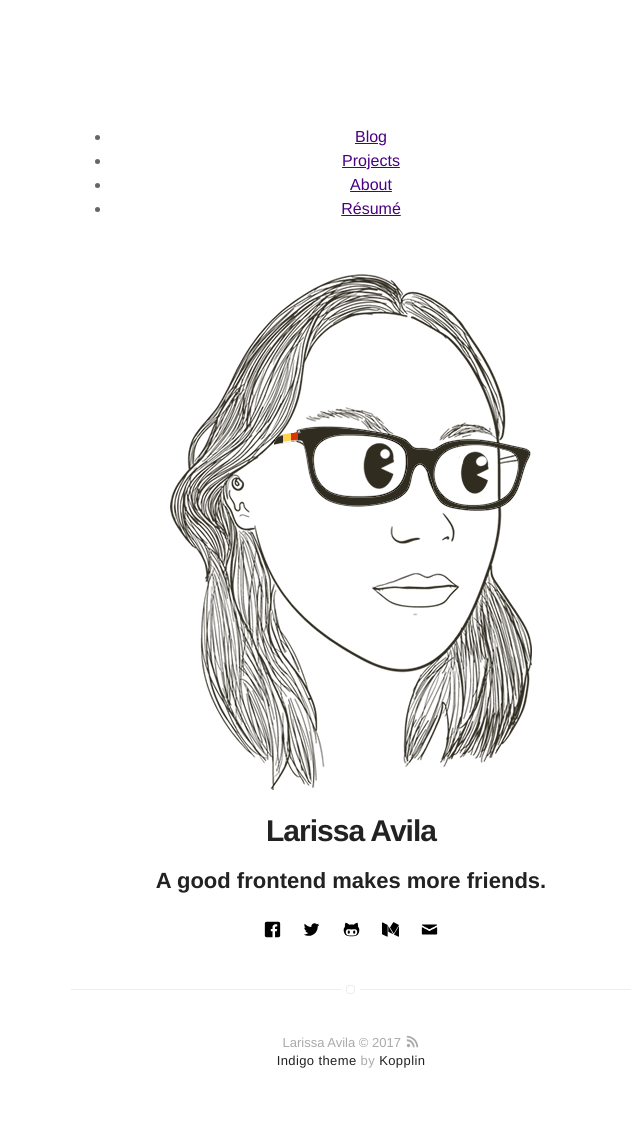
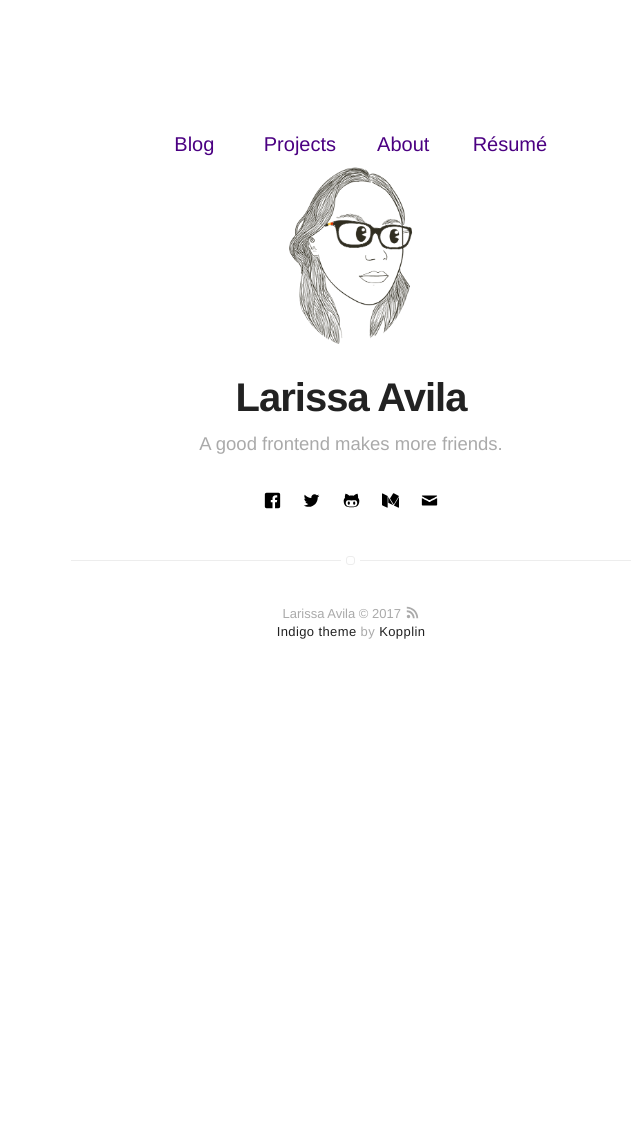
Before and after one commit to Lariicsa/lariicsa-v0, a Jekyll site: the page built from index.html, in a window 1280 px wide. Shown: the whole page, without its empty margins (289-929 px from the left). Built offline with Jekyll 4.4.1, drawn with Linux system fonts in a browser that asks for light colours; after the commit the page ends 900 px from its top, so only the background shows below that.

Commit message:
Change statements in divs

```diff
--- a/_includes/header.html
+++ b/_includes/header.html
@@ -5,7 +5,7 @@
 %}{% assign showHeader = true %}{% endif %}
 
 {% if showHeader == true %}
-    <header class="header-home {% if site.animation %}animated{% endif %}">
+    <header class="{% if page.title == "Home" %}nav-home{% else %}nav{% endif %}">
     <ul class="list">
         {% if page.title != "Home" %}
             <li class="item">
--- a/_includes/nav.html
+++ b/_includes/nav.html
@@ -1,4 +1,4 @@
-<nav class="{% if page.title == "Home" %}nav-home{% else %}nav{% endif %}">
+<nav class="header-home {% if site.animation %}animated{% endif %}">
     {% if site.about %}
         <a class="link" href="{{ site.url }}/about">
             <img class="selfie" alt="{{ site.name }}" src="{% if site.external-image %}{{ site.picture }}{% else %}{{ site.url }}/{{ site.picture }}{% endif %}" />
```
